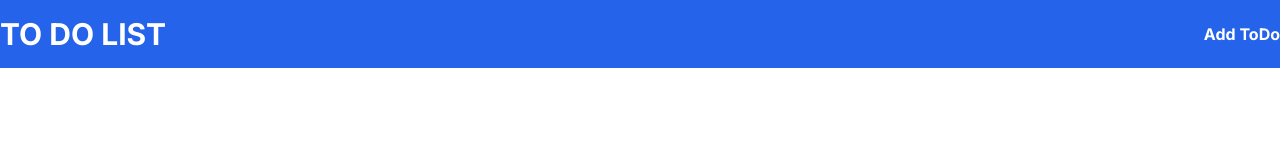
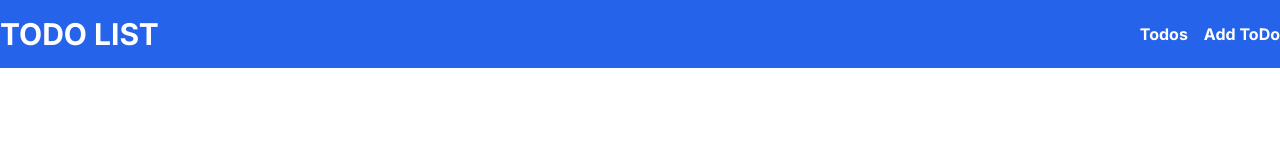
Before and after one commit to momotan039/ToDoList-Nextjs, a Next.js app: page / in a window 1280 px wide. Shown: the top 160 px of the page. Built offline with nearby package versions, Linux system fonts and the light colour scheme.

Commit message:
add todos link page

```diff
--- a/components/Header.tsx
+++ b/components/Header.tsx
@@ -1,5 +1,6 @@
 import React from 'react'
 import Container from './Container'
+import Link from 'next/link'
 
 function Header() {
   return (
@@ -7,10 +8,11 @@ function Header() {
         <Container>
             <div className="flex items-center justify-between">
             <div className="logo">
-                <h1 className='font-bold text-3xl'><a href="/">TO DO LIST</a></h1>
+                <h1 className='font-bold text-3xl'><Link href="/">TODO LIST</Link></h1>
             </div>
             <nav className='font-bold list-none flex gap-4'>
-                <li><a href="">Add ToDo</a></li>
+                <li><Link href="/todos">Todos</Link></li>
+                <li><Link href="/add-new">Add ToDo</Link></li>
             </nav>
             </div>
         </Container>
```
